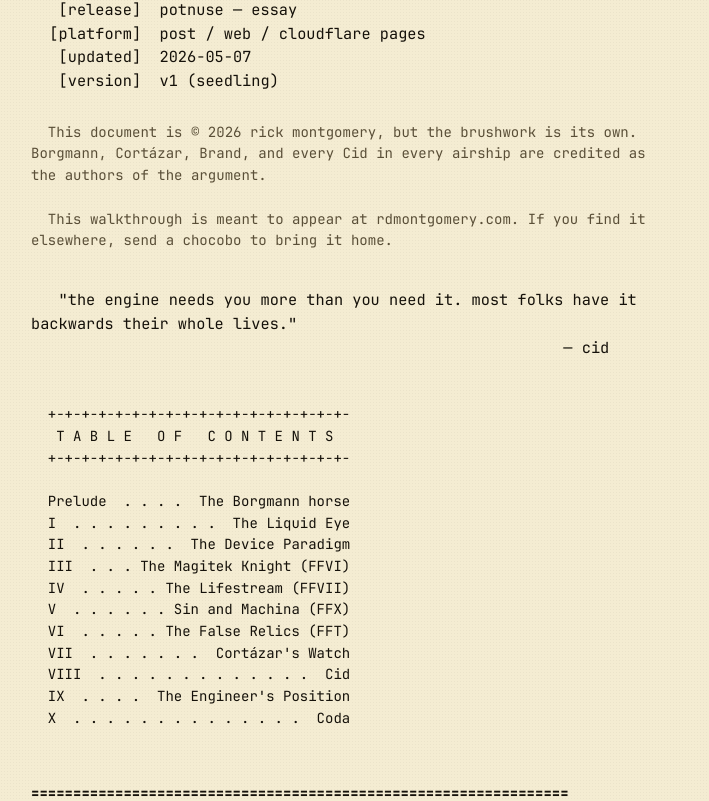
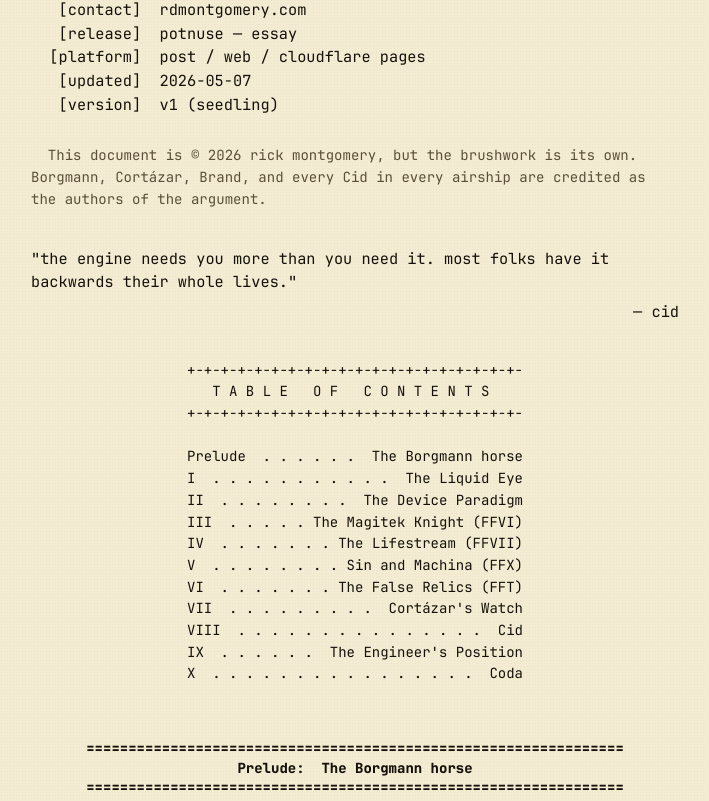
Before and after one commit to rdmontgomery/potnuse, an Astro site in the folder apps/site/: page /essays/care-for-an-esper in a window 1280 px wide. Shown: the part 379-1180 px from the top of the page, without its empty margins (285-994 px from the left). Built offline with nearby package versions, Linux system fonts and the light colour scheme; Astro itself is replaced by a stand-in of ours; a web font is replaced by a local one.

Commit message:
care-for-an-esper: desktop centering, TOC width, director/writer credit
- Establish a single centered column axis on desktop: body capped at
  72ch with auto margins, TOC + section header auto-margined as units.
  Resolves the regression where TOC was hugging the left, section
  headers were narrower than paragraphs, and dialogue boxes sat ~1.75ch
  right of paragraph centers because they were auto-centered inside a
  body that was offset by its own padding-left.
- TOC COLS bumped from 36 to 40 so every row carries an extra dot —
  the tightest entry (III) now leads with 5 dots instead of 3.
- Masthead credit split into [director] rick montgomery / [writer]
  claude. Author was the wrong frame: Rick steered, Claude generated.
- Epigraph block restructured from <pre> with space-padded "— cid" to
  a <div> with two <p>s, second right-aligned via CSS so the cite
  stays at the right edge at any viewport.

Co-Authored-By: Claude Opus 4.7 (1M context) <noreply@anthropic.com>

```diff
--- a/apps/site/src/components/care-for-an-esper/Masthead.tsx
+++ b/apps/site/src/components/care-for-an-esper/Masthead.tsx
@@ -1,6 +1,6 @@
-import { useRef } from 'react';
-import { useFit } from './useFit';
-import { trimNl } from './text';
+import { useRef } from "react";
+import { useFit } from "./useFit";
+import { trimNl } from "./text";
 
 const BANNER = String.raw`
 ╔══════════════════════════════════════════════════════════════════════╗
@@ -22,7 +22,8 @@ const BANNER = String.raw`
 `;
 
 const META = String.raw`
-    [author]  rick montgomery
+  [director]  rick montgomery
+    [writer]  claude
    [contact]  rdmontgomery.com
    [release]  potnuse — essay
   [platform]  post / web / cloudflare pages
@@ -34,14 +35,11 @@ const META = String.raw`
 // mobile and desktop both read cleanly. Blank lines stay (paragraph breaks).
 const COPYRIGHT = String.raw`
   This document is © 2026 rick montgomery, but the brushwork is its own. Borgmann, Cortázar, Brand, and every Cid in every airship are credited as the authors of the argument.
-
-  This walkthrough is meant to appear at rdmontgomery.com. If you find it elsewhere, send a chocobo to bring it home.
 `;
 
-const EPIGRAPH = String.raw`
-   "the engine needs you more than you need it. most folks have it backwards their whole lives."
-                                                          — cid
-`;
+const EPIGRAPH_QUOTE =
+  '"the engine needs you more than you need it. most folks have it backwards their whole lives."';
+const EPIGRAPH_CITE = '— cid';
 
 export function Masthead() {
   const bannerRef = useRef<HTMLPreElement>(null);
@@ -58,7 +56,10 @@ export function Masthead() {
       </pre>
       <pre className="cfe-meta">{trimNl(META)}</pre>
       <pre className="cfe-copyright">{trimNl(COPYRIGHT)}</pre>
-      <pre className="cfe-epigraph-block">{trimNl(EPIGRAPH)}</pre>
+      <div className="cfe-epigraph-block">
+        <p>{EPIGRAPH_QUOTE}</p>
+        <p>{EPIGRAPH_CITE}</p>
+      </div>
     </header>
   );
 }
--- a/apps/site/src/components/care-for-an-esper/Toc.tsx
+++ b/apps/site/src/components/care-for-an-esper/Toc.tsx
@@ -5,7 +5,7 @@ import { useFit } from './useFit';
 // col 0; titles are flush at the right column; dotted leaders fill the
 // space between. Print-index style.
 
-const COLS = 36;
+const COLS = 40;
 
 const ENTRIES: Array<{ label: string; title: string }> = [
   { label: 'Prelude', title: 'The Borgmann horse' },
--- a/apps/site/src/components/care-for-an-esper/styles.css
+++ b/apps/site/src/components/care-for-an-esper/styles.css
@@ -22,8 +22,10 @@
      pixel from triggering page-level horizontal scroll. */
   overflow-x: clip;
 
-  background-image:
-    radial-gradient(rgba(21, 17, 10, 0.04) 1px, transparent 1px);
+  background-image: radial-gradient(
+    rgba(21, 17, 10, 0.04) 1px,
+    transparent 1px
+  );
   background-size: 3px 3px;
 }
 
@@ -88,6 +90,18 @@
   margin-top: 2rem;
   color: var(--cfe-ink);
   font-style: normal;
+  /* Now a <div> of <p>s instead of a <pre>, so override the pre-wrap
+     inherited from the shared .cfe-meta/.cfe-copyright/.cfe-epigraph-block
+     rule above. The cite line is right-aligned via CSS rather than padded
+     into place with spaces. */
+  white-space: normal;
+}
+.cfe-epigraph-block p {
+  margin: 0;
+}
+.cfe-epigraph-block p + p {
+  margin-top: 0.4em;
+  text-align: right;
 }
 
 /* ─────────── TOC ─────────── */
@@ -103,7 +117,8 @@
      left inside the article column. */
   width: fit-content;
   max-width: 100%;
-  margin: 2.5rem 0 3rem 2ch;
+  margin-left: auto;
+  margin-right: auto;
   color: var(--cfe-ink);
 }
 
@@ -115,8 +130,22 @@
   line-height: 1.4;
   white-space: pre;
   margin: 3rem 0 1.5rem;
+  /* margin-left: auto; */
+  /* margin-right: auto; */
   color: var(--cfe-ink);
   font-weight: 700;
+}
+@media (min-width: 720px) {
+  /* useFit clamps the font at 14px, so on wide viewports the 64-col rule
+     no longer fills the article column. Shrink the pre to its content
+     and auto-margin it so the whole bar centers as a unit — the label's
+     internal lead-padding still keeps it aligned under the rule. */
+  .cfe-section-header {
+    width: fit-content;
+    max-width: 100%;
+    margin-left: auto;
+    margin-right: auto;
+  }
 }
 
 .cfe-scene-break {
@@ -134,8 +163,16 @@
   padding-left: 1.5ch;
 }
 @media (min-width: 720px) {
+  /* Desktop has slack in the article column for centering, so drop the
+     walkthrough indent and cap the body at the paragraph max-width with
+     auto margins. This puts paragraphs, dialogue boxes, mailboxes, and
+     letters on a single centered column axis instead of leaving each
+     element to decide its own centering. */
   .cfe-body {
-    padding-left: 2.5ch;
+    padding-left: 0;
+    max-width: 72ch;
+    margin-left: auto;
+    margin-right: auto;
   }
 }
 
@@ -174,8 +211,14 @@
   animation: cfe-fade-in 0.6s ease-out;
 }
 @keyframes cfe-fade-in {
-  from { opacity: 0; transform: translateY(6px); }
-  to   { opacity: 1; transform: translateY(0); }
+  from {
+    opacity: 0;
+    transform: translateY(6px);
+  }
+  to {
+    opacity: 1;
+    transform: translateY(0);
+  }
 }
 
 /* ─────────── Esper cameo ─────────── */
@@ -213,7 +256,9 @@
 .cfe-esper-sprite,
 .cfe-chocobo-sprite {
   image-rendering: pixelated;
-  transition: filter 1.4s ease, opacity 1.4s ease;
+  transition:
+    filter 1.4s ease,
+    opacity 1.4s ease;
 }
 
 /* ─────────── §7 denser monospace ─────────── */
@@ -236,7 +281,9 @@
 }
 .cfe-coda-sprite img {
   image-rendering: pixelated;
-  transition: filter 1.4s ease, opacity 1.4s ease;
+  transition:
+    filter 1.4s ease,
+    opacity 1.4s ease;
 }
 
 .cfe-coda-line {
@@ -320,7 +367,9 @@
   user-select: none;
   touch-action: manipulation;
   border-radius: 0;
-  transition: background 0.12s ease, color 0.12s ease;
+  transition:
+    background 0.12s ease,
+    color 0.12s ease;
 }
 .cfe-bracket:hover:not(:disabled),
 .cfe-bracket:focus-visible:not(:disabled) {
@@ -360,7 +409,7 @@
 }
 .cfe-letter::before,
 .cfe-letter::after {
-  content: '';
+  content: "";
   display: block;
   height: 1px;
   background: repeating-linear-gradient(
@@ -476,7 +525,10 @@
   border: 1px dashed transparent;
   border-radius: 0;
   cursor: default;
-  transition: color 0.18s ease, border-color 0.18s ease, background 0.18s ease;
+  transition:
+    color 0.18s ease,
+    border-color 0.18s ease,
+    background 0.18s ease;
   user-select: none;
 }
 .cfe-mailbox:not(.is-open):hover {
@@ -542,7 +594,9 @@
   cursor: pointer;
   border-radius: 1px;
   padding: 0 0.15em;
-  transition: color 120ms ease, background-color 120ms ease;
+  transition:
+    color 120ms ease,
+    background-color 120ms ease;
   user-select: none;
   -webkit-user-select: none;
 }
```
